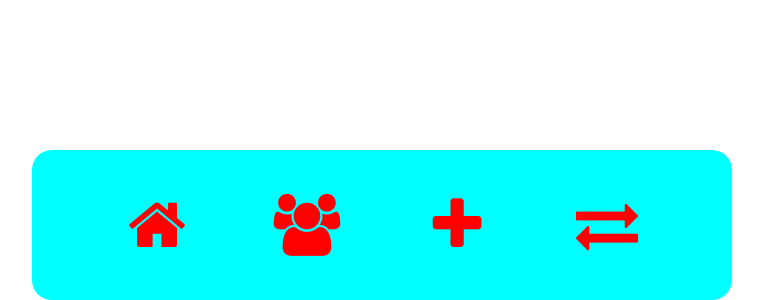
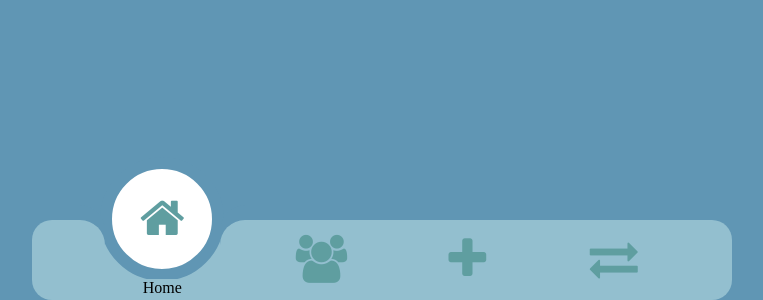
Before and after one commit to bartasd/apple-slider, a website: page index.html in a window 1280 px wide. Shown: the part 500-800 px from the top of the page, without its empty margins (258-1021 px from the left). Drawn offline with Linux system fonts and the light colour scheme.

Commit message:
some stuff

```diff
--- /dev/null
+++ b/css/style.scss
@@ -0,0 +1,102 @@
+$tableColor: #93bfcf;
+$backColor: #6096b4;
+$iconColor: cadetblue;
+$textColor: black;
+$navW: 700px;
+$navH: 80px;
+$ball: 100px;
+$ballColor: white;
+
+body,
+body * {
+  margin: 0;
+  position: relative;
+  background-color: $backColor;
+}
+
+.nav {
+  width: $navW;
+  height: $navH;
+  top: calc(100vh - $navH);
+  left: calc(50vw - $navW/2);
+  background-color: $tableColor;
+  position: absolute;
+  border-radius: 20px;
+  display: flex;
+  justify-content: space-around;
+}
+
+.nav a {
+  height: 50px;
+  width: $ball;
+  margin-top: calc(($navH - 50px) / 2);
+  display: flex;
+  flex-direction: column;
+  justify-content: center;
+  align-items: center;
+  text-decoration: none;
+  transition: 0.5s;
+  background-color: $tableColor;
+  position: relative;
+}
+
+.nav a:first-child {
+  margin-left: 45px;
+}
+.nav a:last-of-type {
+  margin-right: 45px;
+}
+
+.nav i {
+  font-size: 48px;
+  color: $iconColor;
+  text-align: center;
+  background-color: inherit;
+  width: 50px;
+  height: 50px;
+}
+
+.text {
+  text-align: center;
+  background-color: $tableColor;
+  display: none;
+  color: $textColor;
+}
+
+.nav a.active {
+  transform: translateY(-78px);
+  height: $ball;
+  width: $ball;
+  border-radius: 62px;
+  background-color: $ballColor;
+  border: 12px solid $backColor;
+}
+
+.nav a.active::before {
+  content: "";
+  position: absolute;
+  width: 25px;
+  height: 50px;
+  background-color: $tableColor;
+  border-top-right-radius: 25px;
+  box-shadow: 0px -15px 0 0 $backColor;
+  left: -32.5px;
+  top: 51px;
+}
+.nav a.active::after {
+  content: "";
+  position: absolute;
+  width: 25px;
+  height: 50px;
+  background-color: $tableColor;
+  border-top-left-radius: 25px;
+  box-shadow: 0px -15px 0 0 $backColor;
+  right: -32.5px;
+  top: 51px;
+}
+
+.nav a.active .text {
+  display: block;
+  position: absolute;
+  top: 110px;
+}
--- a/index.html
+++ b/index.html
@@ -3,12 +3,12 @@
   <meta charset="UTF-8" />
   <meta name="viewport" content="width=device-width, initial-scale=1.0" />
   <title>U5 BANK</title>
-  <link rel="stylesheet" href="./css/style.css" />
+  <link rel="stylesheet" href="./css/output.css" />
   <link rel="stylesheet" href="./css/font-awesome.min.css" />
 </head>
 <body>
   <div class="nav">
-    <a href="#"
+    <a class="active" href="#"
       ><i class="fa fa-home" aria-hidden="true"></i
       ><span class="text">Home</span></a
     >
@@ -25,5 +25,6 @@
       ><span class="text">Transfer Funds</span></a
     >
   </div>
+
   <script src="./js/index.js"></script>
 </body>
--- a/js/index.js
+++ b/js/index.js
@@ -0,0 +1,28 @@
+const am = document.getElementsByTagName("a");
+const as = Array.from(am);
+
+function setActive(i) {
+  as[i].classList.add("active");
+}
+function removeActive(i) {
+  as[i].classList.remove("active");
+}
+function changeStatus(i) {
+  if (as[i].classList.contains("active")) removeActive(i);
+  else {
+    for (let x = 0; x < 4; x++) removeActive(x);
+    setActive(i);
+  }
+}
+
+as.forEach((indicator, index) => {
+  indicator.addEventListener("onmouseover", function () {
+    setActive(index);
+  });
+  indicator.addEventListener("onmouseout", function () {
+    removeActive(index);
+  });
+  indicator.addEventListener("click", function () {
+    changeStatus(index);
+  });
+});
--- a/package.json
+++ b/package.json
@@ -10,6 +10,7 @@
   "author": "",
   "license": "ISC",
   "dependencies": {
-    "dead-server": "^1.0.9"
+    "dead-server": "^1.0.9",
+    "sass": "^1.70.0"
   }
 }
```
Also changed, not shown: css/output.css (added), css/style.css (deleted), 2 other files.
